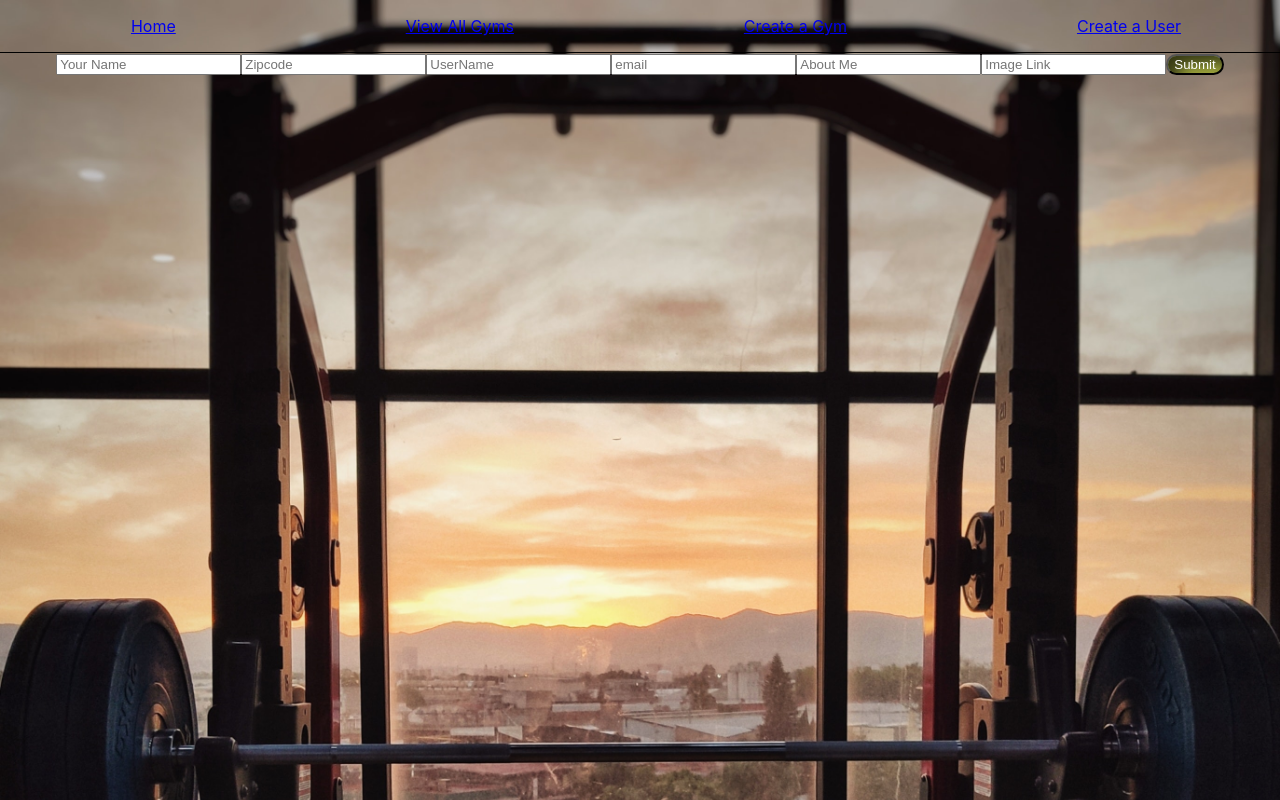
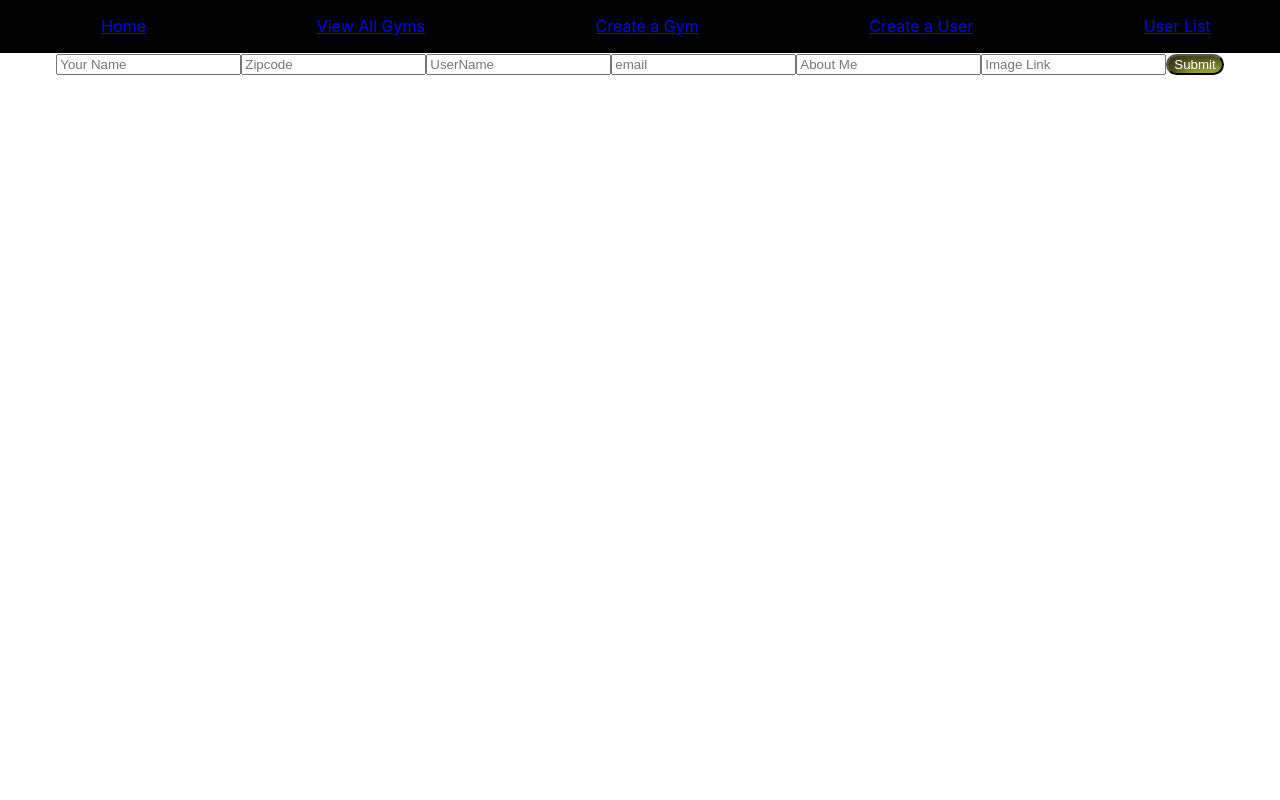
Before and after one commit to AlexanderZerra/Brumble, a React (Create React App) app in the folder client/: page /create/user in a window 1280 px wide. Shown: the top 800 px of the page. Built offline with nearby package versions, Linux system fonts and the light colour scheme; no server answers.

Commit message:
UserList and UserCard updated

```diff
--- a/client/src/App.js
+++ b/client/src/App.js
@@ -12,12 +12,20 @@ import GymList from './pages/GymList'
 import GymDetails from './pages/GymDetails'
 import CreateGym from './pages/CreateGym'
 import CreateUser from './pages/CreateUser'
+import UserList from './pages/UserList'
 
 import NavComponent from './components/NavComponent'
 // import ProfilePage from './pages/ProfilePage'
 
 function App() {
   const [gyms, setGyms] = useState([])
+  const [users, setUsers] = useState([])
+
+  const getAllUsers = async (id) => {
+    const res = await axios.get(`${BASE_URL}/user`)
+    console.log(res.data)
+    setUsers(res.data)
+  }
 
   const getAllGyms = async (id) => {
     const res = await axios.get(`${BASE_URL}/gym`)
@@ -26,17 +34,25 @@ function App() {
   }
   useEffect(() => {
     getAllGyms()
+    getAllUsers()
   }, [])
 
   return (
     <div className="App">
-      <NavComponent />
+      <div className="nav">
+        <NavComponent />
+      </div>
       <Switch>
         <Route exact path="/" component={(props) => <HomePage {...props} />} />
         <Route
           exact
           path="/gyms"
           component={(props) => <GymList {...props} gyms={gyms} />}
+        />
+        <Route
+          exact
+          path="/users"
+          component={(props) => <UserList {...props} users={users} />}
         />
         <Route
           exact
--- a/client/src/components/NavComponent.js
+++ b/client/src/components/NavComponent.js
@@ -9,13 +9,15 @@ const NavComponent = (props) => {
         borderBottom: '1px solid black',
         padding: '16px',
         width: '100%',
-        justifyContent: 'space-around'
+        justifyContent: 'space-around',
+        backgroundColor: 'black'
       }}
     >
       <Link to="/">Home</Link>
       <Link to="/gyms">View All Gyms</Link>
       <Link to="/create">Create a Gym</Link>
       <Link to="/create/user">Create a User</Link>
+      <Link to="/users">User List</Link>
     </div>
   )
 }
--- /dev/null
+++ b/client/src/components/UserCard.js
@@ -0,0 +1,26 @@
+import React from 'react'
+import { Link } from 'react-router-dom'
+import { BASE_URL } from '../globals'
+
+const UserCard = (props) => {
+  const { user } = props
+
+  return (
+    <Link to={`/users/${user.id}`}>
+      <div className="user-card">
+        <div
+          style={{
+            display: 'flex',
+            alignItems: 'center',
+            width: '100%',
+            justifyContent: 'space-around'
+          }}
+        >
+          <h3>{user.name}</h3>
+          <p>Location:{user.location}</p>
+        </div>
+      </div>
+    </Link>
+  )
+}
+export default UserCard
--- a/client/src/pages/CreateUser.js
+++ b/client/src/pages/CreateUser.js
@@ -45,7 +45,7 @@ const CreateUser = (props) => {
     props.history.push('/')
   }
   return (
-    <div>
+    <div className="userinput">
       <form onSubmit={handleSubmit}>
         <input
           placeholder="Your Name"
--- a/client/src/pages/GymList.js
+++ b/client/src/pages/GymList.js
@@ -4,12 +4,14 @@ import GymCard from '../components/GymCard'
 
 const GymList = (props) => {
   return (
+    <body className="allgympic">
       <div>
         <h1 className="allgyms">All Gyms</h1>
         {props.gyms.map((gym, index) => (
           <GymCard key={index} gym={gym} />
         ))}
       </div>
+    </body>
   )
 }
 export default GymList
--- a/client/src/pages/HomePage.js
+++ b/client/src/pages/HomePage.js
@@ -1,7 +1,7 @@
 import React from 'react'
 const HomePage = (props) => {
   return (
-    <body>
+    <body className="homebody">
       <div className="body">
         <div className="home">
           <h1 className="header">Welcome to Brumble.</h1>
--- a/client/src/pages/UserList.js
+++ b/client/src/pages/UserList.js
@@ -0,0 +1,17 @@
+import { React } from 'react'
+
+import UserCard from '../components/UserCard'
+
+const UserList = (props) => {
+  return (
+    <body className="alluser">
+      <div>
+        <h1 className="allusers">All Users</h1>
+        {props.users.map((user, index) => (
+          <UserCard key={index} user={user} />
+        ))}
+      </div>
+    </body>
+  )
+}
+export default UserList
--- a/client/src/styles/App.css
+++ b/client/src/styles/App.css
@@ -1,8 +1,3 @@
-.App {
-  text-align: center;
-  /* background-color: red; */
-}
-
 .App-logo {
   height: 40vmin;
   pointer-events: none;
@@ -57,6 +52,7 @@
   font-size: 50px;
   color: yellow;
   font-family: 'Black Ops One', cursive;
+  text-align: center;
 }
 
 button {
@@ -77,17 +73,36 @@ button {
 }
 .mission {
   font-family: 'Jura', sans-serif;
+  text-shadow: 2px 2px 5px red;
+  color: white;
+  text-align: center;
 }
 .allgyms {
   font-family: 'Bungee Shade', cursive;
+  text-align: center;
+  font-size: 50px;
 }
 .gymdetails {
   font-family: 'Bungee Shade', cursive;
 }
-body {
+.homebody {
   background-image: url('../styles/javier-santos-guzman-9MR78HGoflw-unsplash.jpg');
   background-repeat: no-repeat;
   background-size: cover;
   object-fit: scale-down;
   margin: auto;
 }
+nav {
+  background-color: white;
+}
+.allgympic {
+  /* background-image: url('../styles/buildgym.jpeg'); */
+  /* background-repeat: no-repeat;
+  background-size: cover; */
+  background-color: blue;
+}
+.userinput {
+  display: flex;
+  flex-direction: column;
+  align-items: center;
+}
```
Also changed, not shown: client/src/styles/buildgym.jpeg (added). Lines whose indentation alone changed are shown as unchanged.
